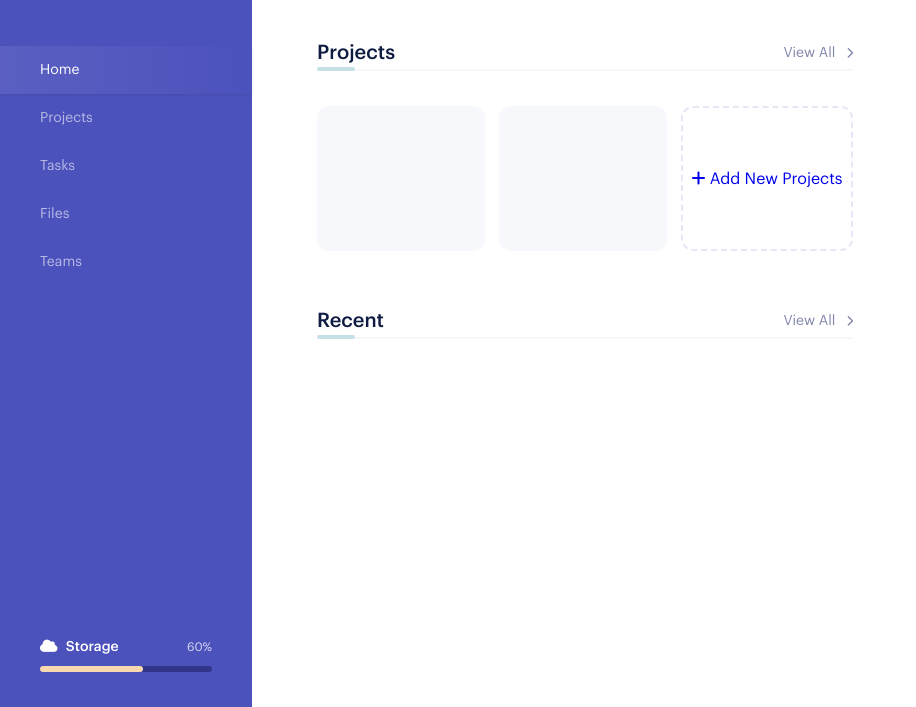
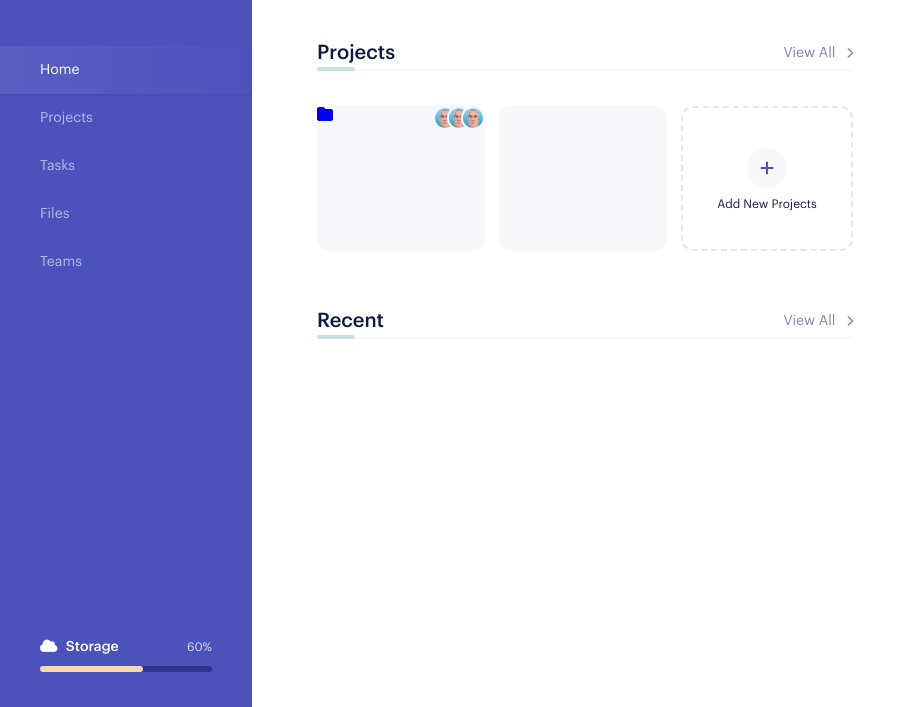
Before and after one commit to CihatAldanmaz/Dashboard---CSS-HTML, a plain HTML site: page index.html in a window 1280 px wide. Shown: the part 93-800 px from the top of the page, without its empty margins (0-916 px from the left). Drawn offline with Linux system fonts and the light colour scheme.

Commit message:
Started work for Active-Box

```diff
--- a/css/style.css
+++ b/css/style.css
@@ -280,6 +280,29 @@ body {
     background: #F7F8FB;
 }
 
+.content .inner .inner-box .box.active .box-top {
+    display: flex;
+    justify-content: space-between;
+
+
+}
+
+.content .inner .inner-box .box.active .box-top .box-shared {
+display: flex;
+
+}
+
+.content .inner .inner-box .box.active .box-top .box-shared img{
+    width: 20px;
+    height: 20px;
+    border: 2px solid #F7F8FB;
+    border-radius: 20px;
+    margin-left: -10px;
+}
+
+
+
+
 .content .inner .inner-box .box.empty{
     border: 2px dashed #E4E8F6;
     display: flex;
@@ -288,6 +311,25 @@ body {
     flex-direction: column;
 }
 
+.content .inner .inner-box .box.empty i{
+   width: 40px;
+   height: 40px;
+   border-radius: 50%;
+   background: #F7F8FB;
+   display: flex;
+   align-items: center;
+   justify-content: center;
+   margin-bottom: 10px;
+   color: #4C52BC;
+
+}
+
+.content .inner .inner-box .box.empty .text{
+font-size: 12px;
+color: #132046;
+
+}
+
 .content .rightbar {
     width: 360px;
     padding: 32px 0;
--- a/index.html
+++ b/index.html
@@ -73,19 +73,26 @@
             </a>
           </div>
           <div class="projects">
-              <div class="box active">
+              <a href="#" class="box active">
+                  <span class="box-top">
+                    <i class="fa fa-folder"></i>
+                    <span class="box-shared">
+                    <img src="./img/profilepic.jpeg" alt="">
+                    <img src="./img/profilepic.jpeg" alt="">
+                    <img src="./img/profilepic.jpeg" alt="">
+                </span>
+                  </span>
 
-              </div>
-              <div class="box active">
+              </a>
+              <a href="#" class="box active">
 
-              </div>
-              <div class="box empty">
-                <a href="#">
+              </a>
+              <a href="#" class="box empty">
                     <i class="fa fa-plus"></i>
                     <span class="text">Add New Projects</span>
                 </a>
 
-              </div>
+
           </div>
 
         </div>
```
Also changed, not shown: img/profilepic.jpeg (added).
